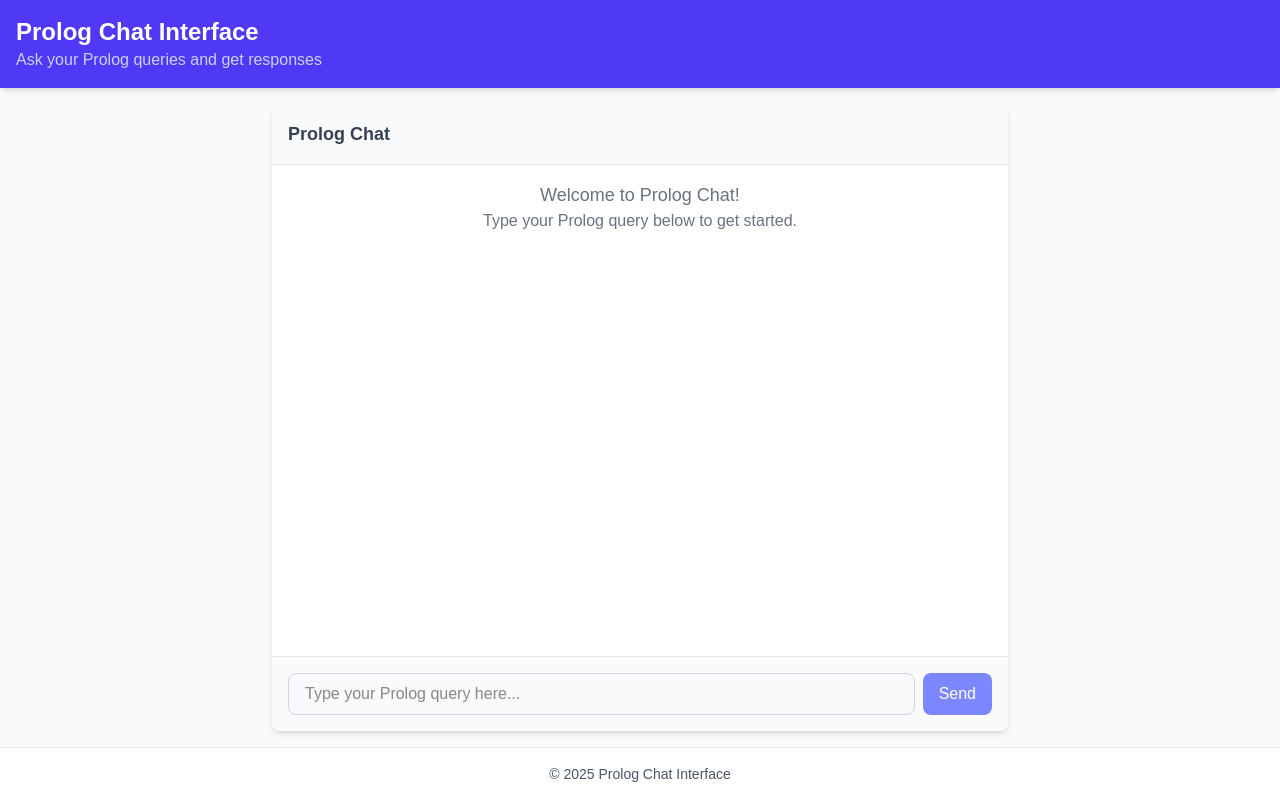
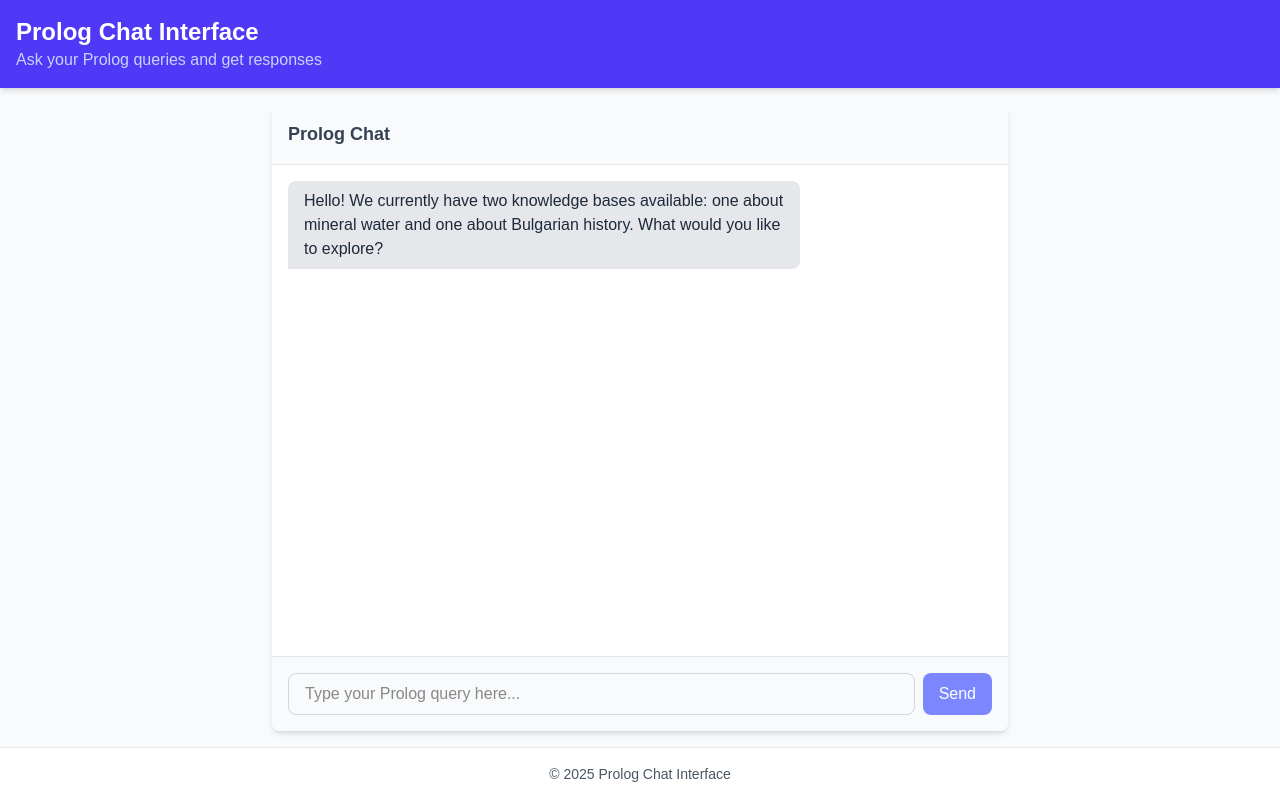
Before and after one commit to MagdalenaMaglizhanova/prolog-chat-app, a Next.js app: page /chat in a window 1280 px wide. Built offline with nearby package versions, Linux system fonts and the light colour scheme.

Commit message:
Update page.tsx

```diff
--- a/src/app/chat/page.tsx
+++ b/src/app/chat/page.tsx
@@ -40,7 +40,7 @@ export default function ChatPage() {
     } catch (error) {
       setMessages((prev) => [
         ...prev,
-        { user: false, text: "Network error or server is unavailable." },
+        { user: false, text: "Network error or server not responding." },
       ]);
     } finally {
       setIsLoading(false);
@@ -63,15 +63,10 @@ export default function ChatPage() {
           </div>
 
           <div className="flex-grow p-4 overflow-y-auto" style={{ maxHeight: "70vh" }}>
-            {messages.length === 0 ? (
-              <div className="flex items-center justify-center h-full">
-                <div className="text-center text-gray-500">
-                  <p className="text-lg">Welcome to Prolog Chat!</p>
-                  <p>Type your Prolog query below to get started.</p>
-                </div>
-              </div>
-            ) : (
-              messages.map((msg, i) => (
+            {(messages.length === 0
+              ? [{ user: false, text: "Hello! We currently have two knowledge bases available: one about mineral water and one about Bulgarian history. What would you like to explore?" }]
+              : messages
+            ).map((msg, i) => (
               <div
                 key={i}
                 className={`flex mb-4 ${msg.user ? "justify-end" : "justify-start"}`}
@@ -86,21 +81,15 @@ export default function ChatPage() {
                   <div className="whitespace-pre-wrap">{msg.text}</div>
                 </div>
               </div>
-              ))
-            )}
+            ))}
+
             {isLoading && (
               <div className="flex justify-start mb-4">
                 <div className="bg-gray-200 text-gray-800 rounded-lg rounded-bl-none px-4 py-2">
                   <div className="flex items-center space-x-2">
                     <div className="w-2 h-2 bg-gray-500 rounded-full animate-bounce"></div>
-                    <div
-                      className="w-2 h-2 bg-gray-500 rounded-full animate-bounce"
-                      style={{ animationDelay: "0.2s" }}
-                    ></div>
-                    <div
-                      className="w-2 h-2 bg-gray-500 rounded-full animate-bounce"
-                      style={{ animationDelay: "0.4s" }}
-                    ></div>
+                    <div className="w-2 h-2 bg-gray-500 rounded-full animate-bounce" style={{ animationDelay: "0.2s" }}></div>
+                    <div className="w-2 h-2 bg-gray-500 rounded-full animate-bounce" style={{ animationDelay: "0.4s" }}></div>
                   </div>
                 </div>
               </div>
```
Lines whose indentation alone changed are shown as unchanged.
